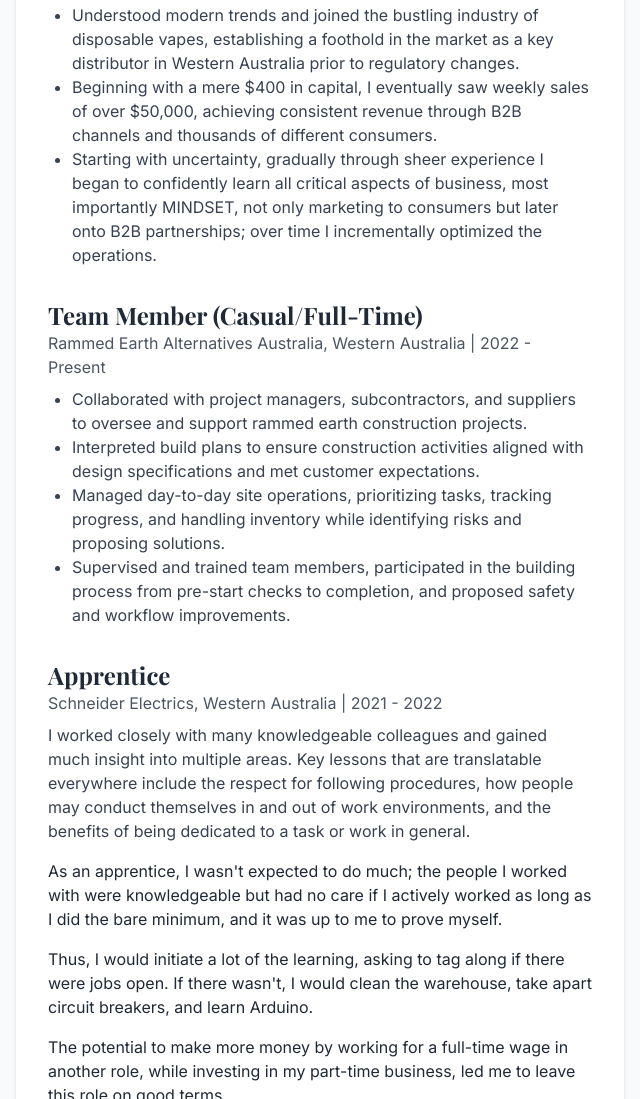
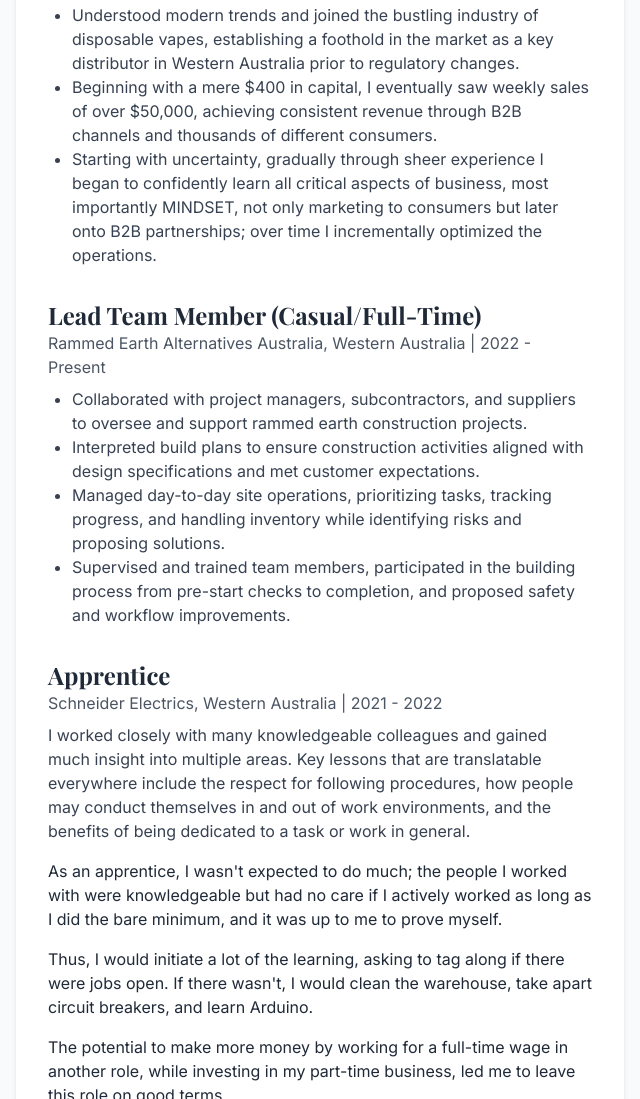
Before and after one commit to Hrln01/Resume, a plain HTML site: page index.html in a window 1280 px wide. Shown: the part 1976-3075 px from the top of the page, without its empty margins (0-640 px from the left). Drawn offline with nearby package versions, Linux system fonts and the light colour scheme; no server answers.

Commit message:
Update index.html

```diff
--- a/index.html
+++ b/index.html
@@ -252,7 +252,7 @@
             </ul>
           </div>
           <div class="mb-8">
-            <h3 class="text-2xl font-semibold text-navy">Team Member (Casual/Full-Time)</h3>
+            <h3 class="text-2xl font-semibold text-navy">Lead Team Member (Casual/Full-Time)</h3>
             <p class="text-gray-600">Rammed Earth Alternatives Australia, Western Australia | 2022 - Present</p>
             <ul class="list-disc ml-6 text-gray-700 mt-2">
               <li>Collaborated with project managers, subcontractors, and suppliers to oversee and support rammed earth construction projects.</li>
```
